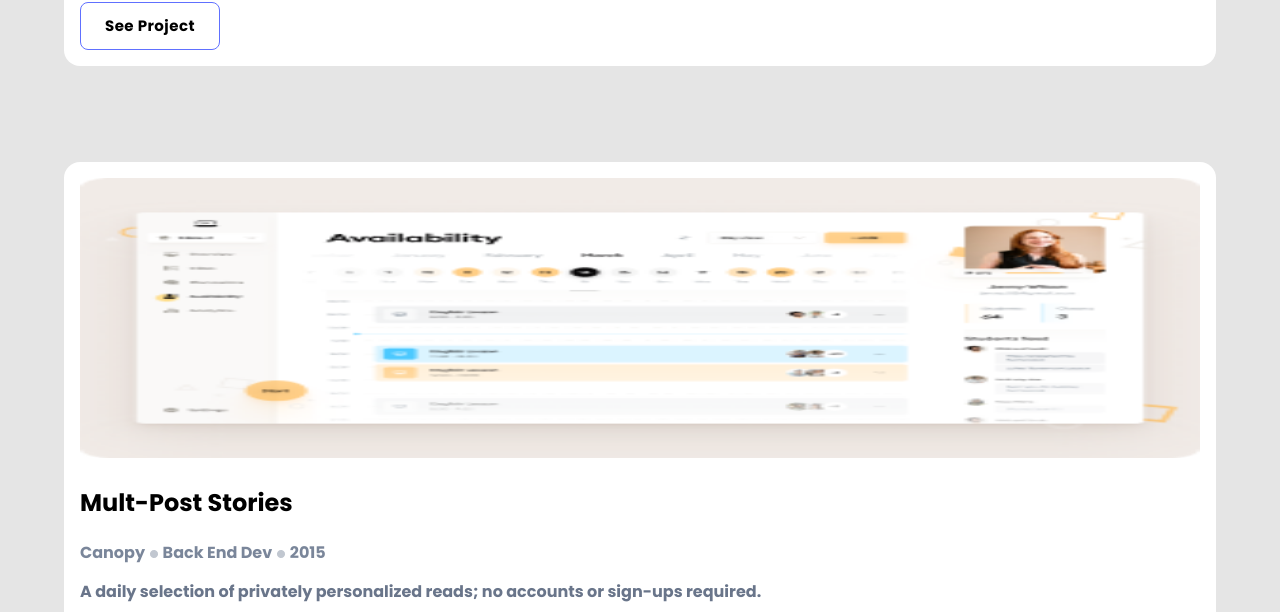
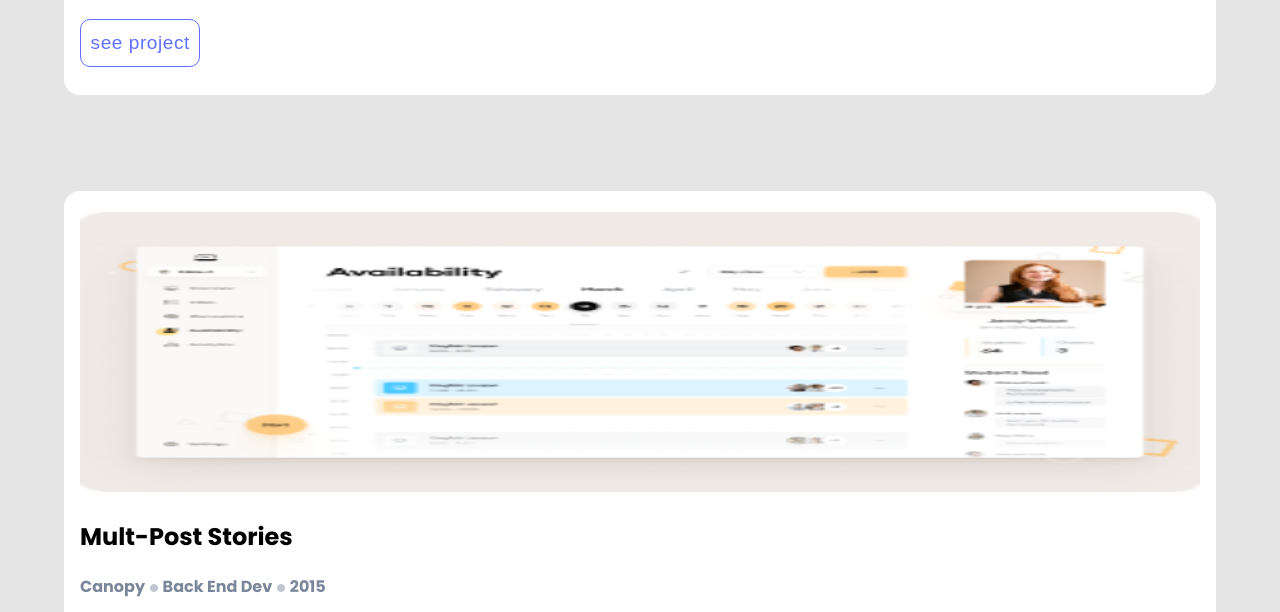
Before and after one commit to Moses-chibuike/Portfolio-microverse, a website: page index.html in a window 1280 px wide. Shown: the part 1073-1685 px from the top of the page. Drawn offline with Linux system fonts and the light colour scheme.

Commit message:
update style.css file

```diff
--- a/index.html
+++ b/index.html
@@ -72,7 +72,9 @@
           <li><img src="./image/Tag1.png" alt="css" /></li>
           <li><img src="./image/Tag2.png" alt="javaScript" /></li>
         </ul>
-        <button>See Project</button>
+        <div class="div">
+          <button class="btn-big btn">see project</button>
+        </div>
       </div>
 
       <!-- second work section -->
@@ -98,7 +100,9 @@
           <li><img src="./image/Tag1.png" alt="css" /></li>
           <li><img src="./image/Tag2.png" alt="javaScript" /></li>
         </ul>
-        <button>See Project</button>
+        <div class="div">
+          <button class="btn-big btn">see project</button>
+        </div>
       </div>
 
 
@@ -124,7 +128,9 @@
           <li><img src="./image/Tag1.png" alt="css" /></li>
           <li><img src="./image/Tag2.png" alt="javaScript" /></li>
         </ul>
-        <button>See Project</button>
+        <div class="div">
+          <button class="btn-big btn">see project</button>
+        </div>
       </div>
 
       <!-- fourth work section -->
@@ -149,7 +155,9 @@
           <li><img src="./image/Tag1.png" alt="css" /></li>
           <li><img src="./image/Tag2.png" alt="javaScript" /></li>
         </ul>
-        <button>See Project</button>
+        <div class="div">
+          <button class="btn-big btn">see project</button>
+        </div>
       </div>
     </section>
 
@@ -183,7 +191,9 @@
               <a href="#"><img src="./image/angelist.png" alt="angelist" /></a>
             </li>
           </ul>
-          <button>Get my resume</button>
+          <div class="div">
+            <button class="btn-big btn">Get my resume</button>
+          </div>
         </div>
         <div class="base-about-myself">
           <h4>Languages</h4>
--- a/style.css
+++ b/style.css
@@ -28,6 +28,7 @@ li {
   padding-left: 0;
 }
 
+
 header {
   display: flex;
   justify-content: space-between;
@@ -44,8 +45,8 @@ header {
 }
 
 .bg-languages {
-  margin: 0.7rem 0;
-  padding: 0.5rem;
+  margin: 1rem 0;
+  padding: 2rem;
   background: #f7f7f9;
   border-radius: 8px;
 }
@@ -180,26 +181,55 @@ header {
   color: #b3bac5;
 }
 
-button:hover {
-  color: gray;
-  cursor: pointer;
+.btn:enabled {
+  background-color: #fff;
+  color: #6070ff;
 }
 
-button {
-  width: 140px;
+.btn:disabled {
+  background-color: #e5e5e5;
+  color: #5e6c84;
+  cursor: not-allowed;
+}
+
+.btn:hover {
+  background-color: #6070ff;
+  box-shadow: 0 8px 16px rgba(64, 83, 252, 0.24);
+  border-radius: 8px;
+  color: #fff;
+}
+
+.btn-big {
+  border-color: #6070ff;
+}
+
+.submit-btn:hover {
+  background-color: #3244e7;
+}
+
+.btn:active {
+  background-color: #2230d2;
+  color: #fff;
+}
+
+.btn {
+  font-family: sans-serif;
+  width: auto;
+  padding: 0 0.6rem;
   height: 48px;
-  font-weight: 500;
-  font-family: poppins;
-  font-size: 15px;
+  font-weight: 0;
+  font-size: 19px;
   line-height: 24px;
   border-radius: 10px;
+  border: 1px solid #dfe1e6;
   text-align: center;
   letter-spacing: 0.03em;
-  margin: auto;
-  border: 1px solid #6070ff;
-  border-radius: 8px;
-  background-color: #fff;
+  background: #fff;
+  margin: 12px 0;
+  color: #396df2;
+  border-color: #6070ff;
 }
+
 
 .cards .card {
   border-radius: 16px;
@@ -217,6 +247,7 @@ button {
   height: 280px;
   width: 100%;
   border-radius: 8px;
+  margin-top: 5px;
 }
 
 .works {
```
Lines whose indentation alone changed are shown as unchanged.
